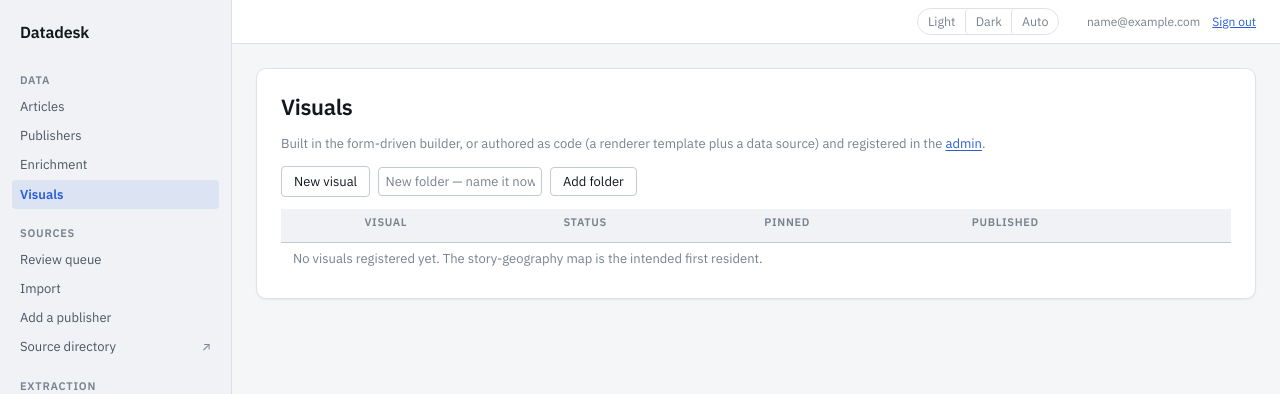
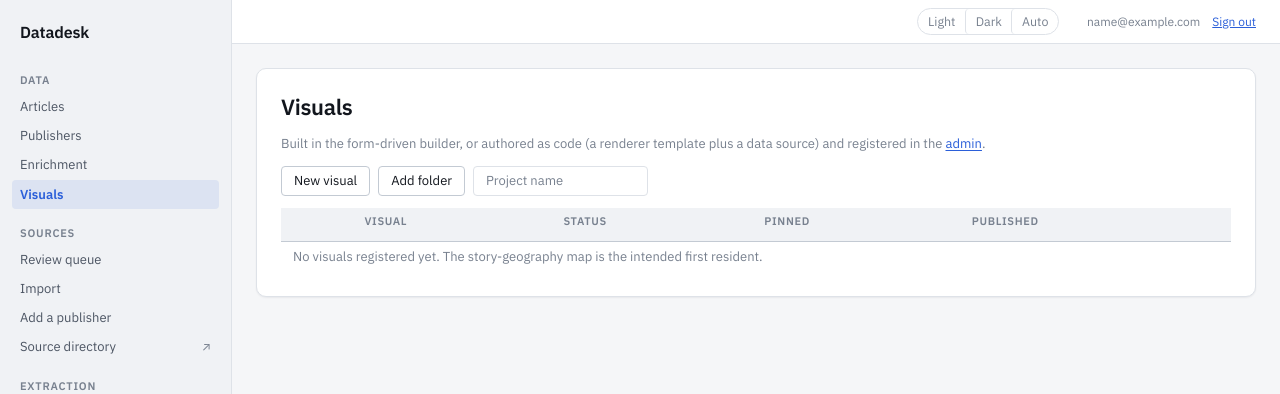
Before and after one commit to LocalNewsImpact/datadesk, a Django app: page /visuals/ in a window 1280 px wide. Shown: the top 394 px of the page. Run offline with Django 5.2, Linux system fonts and the light colour scheme; the visitor is signed in with stand-in values (Sample User, id 1); data that the repository does not hold is empty.

Commit message:
Put the two actions on one line and take the box off the form
The row read as three controls of three heights with a hard black
rectangle around two of them. The rectangle was mine: a rule meant for the
controls used `> *`, which also matched the form holding two of them and
drew a border round the pair.

The controls share the button's box now -- same font size, padding and
border width -- because an input left to its defaults sits a pixel or two
proud of a button beside it, and that reads as misalignment rather than as
a difference. The field takes the lighter border rather than the strong
one: it is waiting for an optional name, not demanding attention.

Add folder comes before its field, so the two buttons sit together and the
field follows the one it belongs to. And the hint says "Project name",
because that is what a folder is.

```diff
--- a/static/css/datadesk.css
+++ b/static/css/datadesk.css
@@ -1722,9 +1722,22 @@ a.button{ display: inline-block; font-family: inherit;
 a.button:hover{ background: var(--surface-2); }
 
 .new-folder{ display: flex; gap: .5rem; margin: 0; }
-.new-folder input{ flex: 1 1 18rem; max-width: 24rem; }
-/* "Add folder" broke across two lines beside a field wide enough to take
-   the space it needed. */
+/* The three controls are one row of equal-height things, so they share
+   the button's box: same font size, same padding, same border width. An
+   input left to its own defaults sits a pixel or two proud of a button
+   beside it, which reads as misalignment rather than as a difference. */
+/* The controls, not their wrapper: `> *` also matched the form holding
+   two of them and drew a border round the pair. */
+.page-actions input,
+.page-actions button,
+.page-actions a.button{ font-size: var(--fs-sm); line-height: 1.4;
+  padding: 0.3rem var(--s-3); border-width: 1px; border-style: solid;
+  border-radius: var(--r-sm); box-sizing: border-box; }
+/* The lighter border, not --border-strong: this is a field waiting for
+   an optional name, not a control demanding attention. */
+.new-folder input{ flex: 1 1 14rem; max-width: 20rem;
+  border-color: var(--border); background: var(--surface); }
+.new-folder input:focus{ border-color: var(--accent); }
 .new-folder button{ white-space: nowrap; }
 
 .visuals-list .folder-head th{ background: var(--surface-2);
--- a/templates/visuals/index.html
+++ b/templates/visuals/index.html
@@ -30,9 +30,9 @@
     "Untitled folder" to rename later, which is better than refusing to
     make one until somebody knows what it is going to hold.
     {% endcomment %}
+    <button type="submit">Add folder</button>
     <input id="folder-name" type="text" name="name" maxlength="120"
-           placeholder="New folder — name it now or later">
-    <button type="submit">Add folder</button>
+           placeholder="Project name">
     </form>
   </div>
   {% endif %}
```
